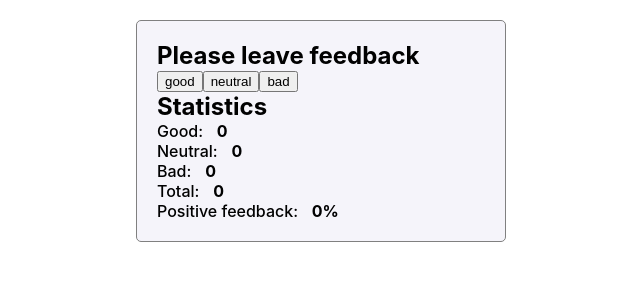
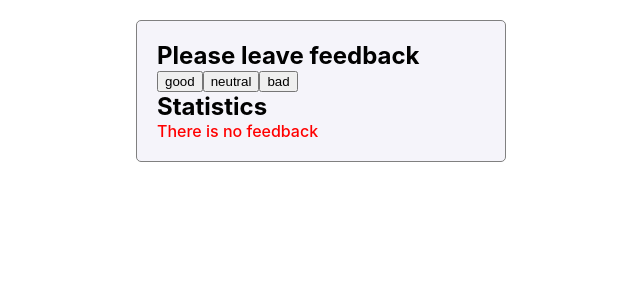
Before and after one commit to YuliiaTS/goit-react-hw-02-feedback, a React (Create React App) app: page / in a window 1280 px wide. Shown: the top 300 px of the page, without its empty margins (319-959 px from the left). Built offline with nearby package versions, Linux system fonts and the light colour scheme.

Commit message:
створила компонент Notification

```diff
--- a/src/components/App.jsx
+++ b/src/components/App.jsx
@@ -1,6 +1,7 @@
-import Section from './Section/Section'
-import FeedbackOptions from './FeedbackOptions/FeedbackOptions'
+import Section from './Section/Section';
+import FeedbackOptions from './FeedbackOptions/FeedbackOptions';
 import Statistics from './Statistics/Statistics';
+import Notification from './Notification/Notification';
 import React, { Component } from 'react';
 import style from '../components/App.module.css';
 
@@ -52,15 +53,21 @@ class App extends Component {
         <Section title="Please leave feedback">
         <FeedbackOptions options={Object.keys(this.state)} onLeaveFeedback={this.handelIncrement}/>
         </Section>
-        <Section title="Statistics">
-          <Statistics
+        <Section title="Statistics"> {
+        !this.countTotalFeedback() ? (<Notification message="There is no feedback"/>) : (
+            <Statistics
             good={good}
             neutral={neutral}
             bad={bad}
             total={this.countTotalFeedback()}
             positivePercentage={this.countPositiveFeedbackPercentage()}
           />
-        </Section>
+
+
+          )
+        }
+</Section>
+
       </div>
     );
   }
--- /dev/null
+++ b/src/components/Notification/Notification.js
@@ -0,0 +1,11 @@
+import PropTypes from 'prop-types';
+
+export default function Notification({message}) {
+    return (
+        <p style={{ color: 'red', fontWeight: '500' }}>{message}</p>
+    )
+};
+
+Notification.propTypes = {
+    message: PropTypes.string.isRequired,
+}
```
